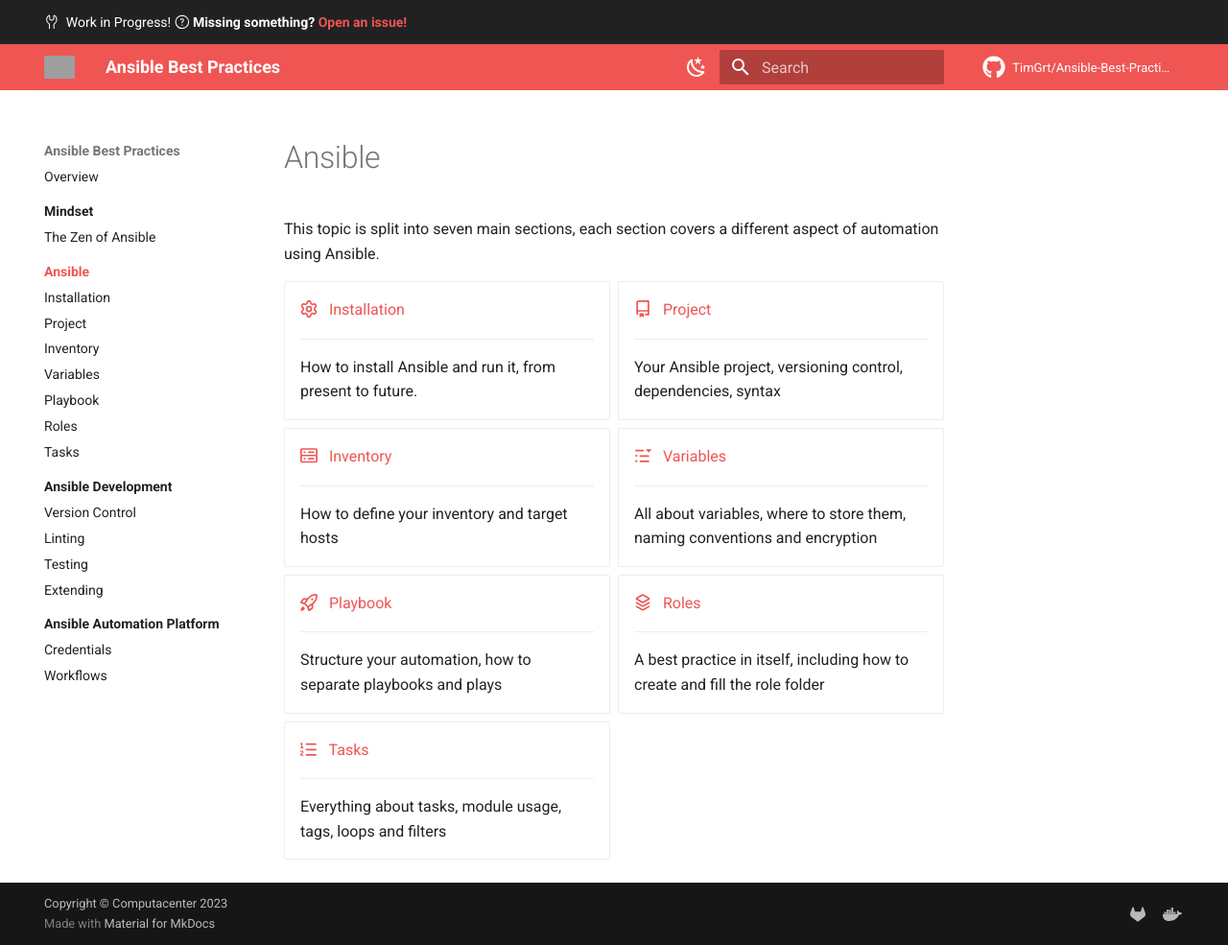
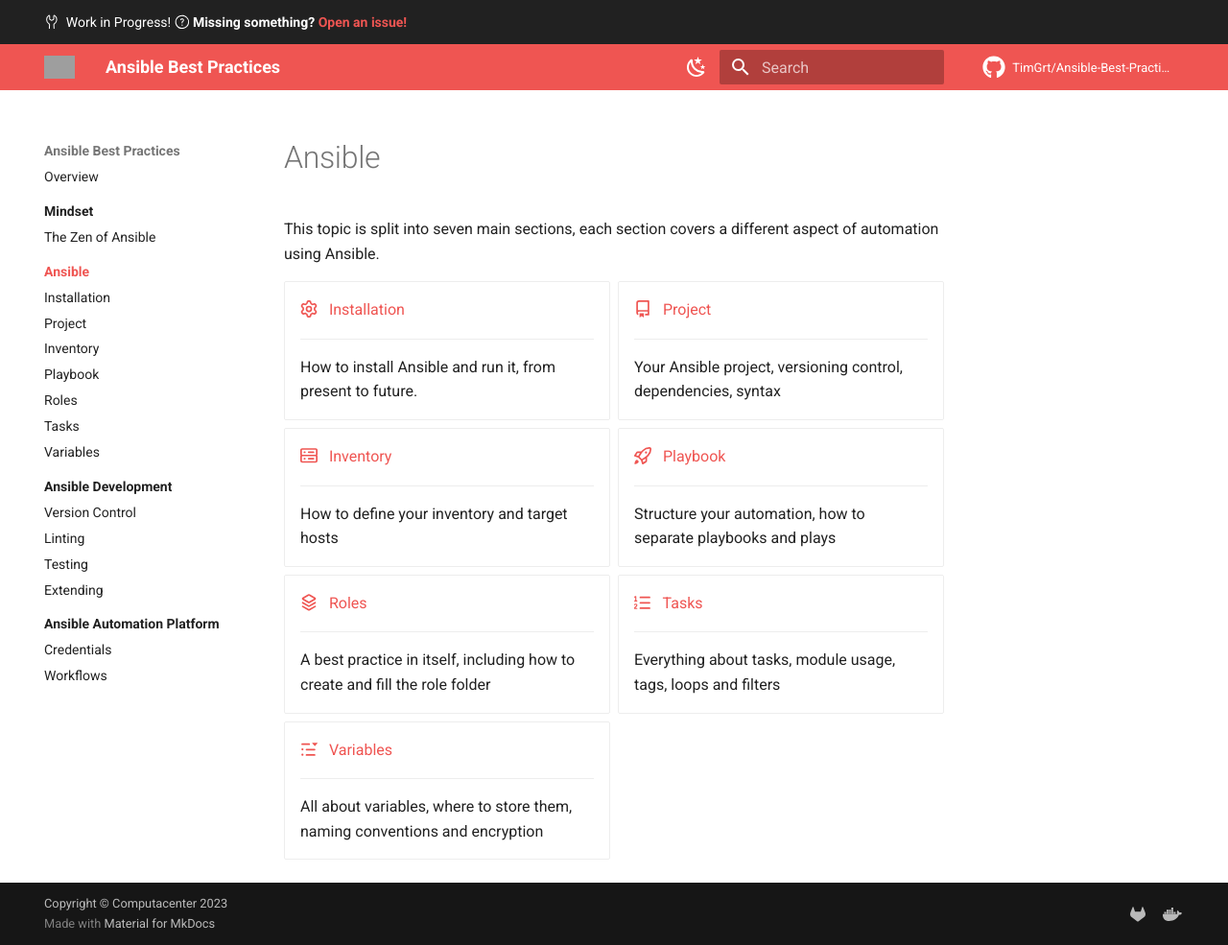
Before and after one commit to TimGrt/Ansible-Best-Practices, an MkDocs documentation site: the page built from docs/ansible/index.md, in a window 1280 px wide and 985 px high. Shown: the whole window at 96% size. Built offline with MkDocs 1.6.1 and Material for MkDocs 9.7.7, drawn with Linux system fonts in a browser that asks for light colours; plug-ins that fetch from the network failed and are left out; comment, search, counter and statistics services are not loaded; some of the changed lines change nothing that is shown; grey boxes are pictures that could not be loaded.

Commit message:
Changed order of sections.

```diff
--- a/docs/ansible/index.md
+++ b/docs/ansible/index.md
@@ -19,11 +19,6 @@
     ---
     How to define your inventory and target hosts
 
-* [:octicons-multi-select-16: &nbsp; Variables](variables.md)
-
-    ---
-    All about variables, where to store them, naming conventions and encryption
-
 * [:octicons-rocket-16: &nbsp; Playbook](playbook.md)
 
     ---
@@ -39,4 +34,9 @@
     ---
     Everything about tasks, module usage, tags, loops and filters
 
+* [:octicons-multi-select-16: &nbsp; Variables](variables.md)
+
+    ---
+    All about variables, where to store them, naming conventions and encryption
+
 </div>
--- a/mkdocs.yml
+++ b/mkdocs.yml
@@ -1,4 +1,4 @@
-# MkDocs configuration file
+# code: language=yaml
 site_name: Ansible Best Practices
 site_description: Best Practices and Style Guide for Ansible Projects
 copyright: Copyright &copy; Computacenter 2023
@@ -52,7 +52,7 @@
   - search:
       lang: en
       separator: '[\s]'
-  - autolinks
+  - autolinks:
   - git-revision-date-localized:
     # This plugin needs a Git executable and the .git folder
       enabled: !ENV [ENABLED_GIT_REVISION_DATE, True]
@@ -110,10 +110,10 @@
     - "Installation": ansible/installation.md
     - "Project": ansible/project.md
     - "Inventory": ansible/inventory.md
-    - "Variables": ansible/variables.md
     - "Playbook": ansible/playbook.md
     - "Roles": ansible/roles.md
     - "Tasks": ansible/tasks.md
+    - "Variables": ansible/variables.md
   - "Ansible Development":
     - development/index.md
     - "Version Control": development/git.md
```
